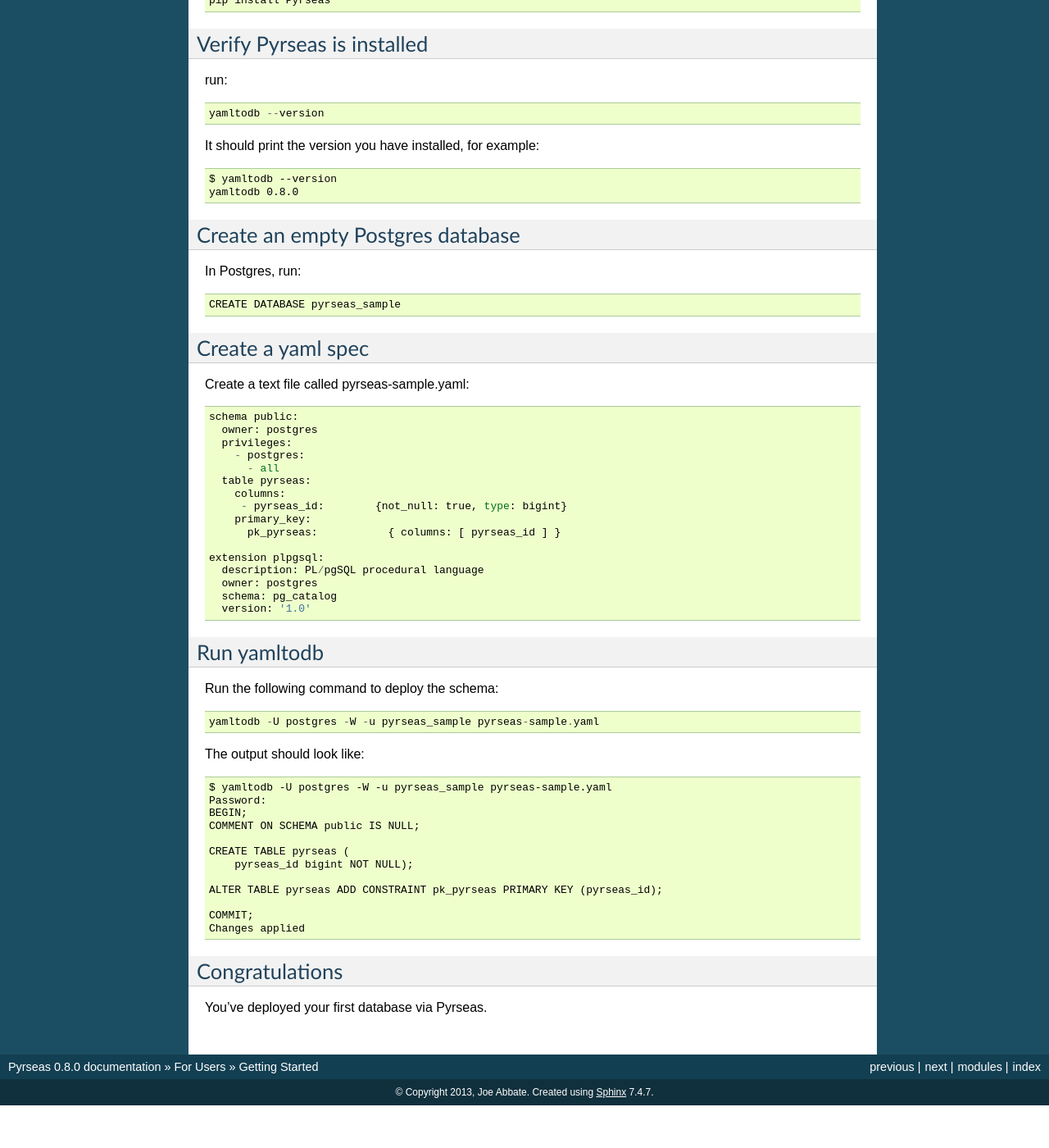
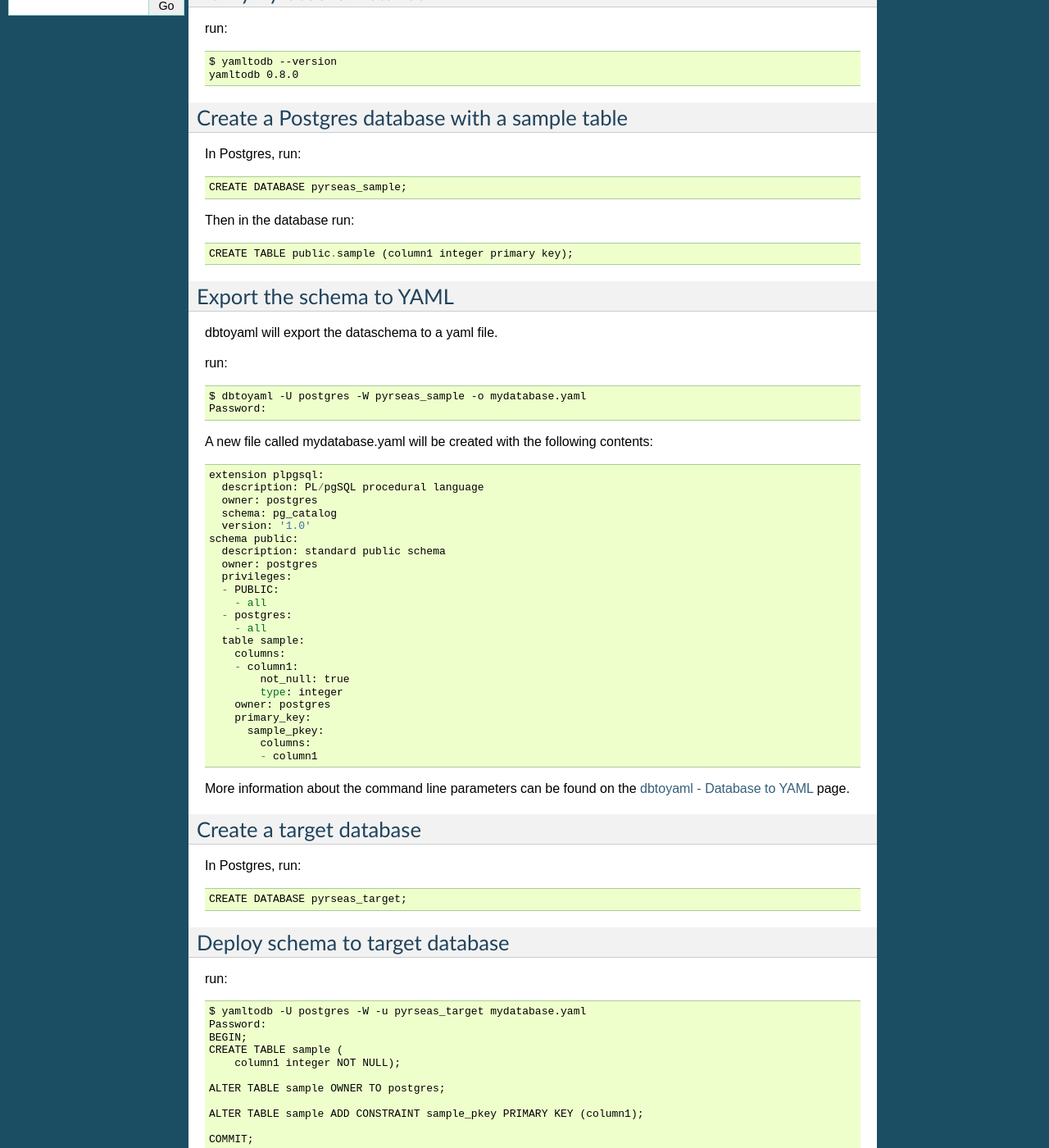
Before and after one commit to perseas/Pyrseas, a Sphinx documentation site: the page built from docs/user/gettingstarted.rst, in a window 1280 px wide and 1400 px high, scrolled down 562 px. Shown: the whole window at 82% size. Built offline with Sphinx 7.4.7, drawn with Linux system fonts in a browser that asks for light colours; before the commit the page ends 1910 px from its top, so only the background shows below that; some of the changed text lies outside the part shown.

Commit message:
Getting Started page

```diff
--- a/docs/user/gettingstarted.rst
+++ b/docs/user/gettingstarted.rst
@@ -8,18 +8,15 @@
 Install Postgres
 ~~~~~~~~~~~~~~~~
 
-Pyrseas provides tools for `Postgres <https://www.postgresql.org>`_,
-so you need **Postgres** to start with.  Pyrseas has been
-tested with PG 9.3, 9.4, 9.5, 9.6 and 10, and we'll certainly keep up
-with future releases.  Please refer to the `Postgres download page
-<https://www.postgresql.org/download>`_ to find a distribution for the
-various Linux, Unix and Windows platforms supported.
+Pyrseas has been
+tested with `Postgres <https://www.postgresql.org>`_ 9.3, 9.4, 9.5, 9.6 and 10,
+and we'll certainly keep up
+with future releases.
 
 Install Python
 ~~~~~~~~~~~~~~
 
-You will also need **Python**.  Pyrseas was originally developed using
-Python 2 and been tested with `Python <http://www.python.org>`_ 2.7,
+You will also need **Python**.  Pyrseas has been tested with `Python <http://www.python.org>`_ 2.7,
 but may also work under 2.6.  It has been ported to Python 3 and
 tested against versions from 3.2 through 3.6.  Python 3 is the
 preferred usage and development environment.  On Linux or \*BSD,
@@ -41,66 +38,154 @@
 
 run::
 
- yamltodb --version
-
-It should print the version you have installed, for example::
-
  $ yamltodb --version
  yamltodb 0.8.0
 
-Create an empty Postgres database
----------------------------------
+Create a Postgres database with a sample table
+----------------------------------------------
 
 In Postgres, run::
 
- CREATE DATABASE pyrseas_sample
+ CREATE DATABASE pyrseas_sample;
 
-Create a yaml spec
-------------------
+Then in the database run::
 
-Create a text file called pyrseas-sample.yaml::
+  CREATE TABLE public.sample (column1 integer primary key);
 
- schema public:
-   owner: postgres
-   privileges:
-     - postgres:
-       - all
-   table pyrseas:
-     columns:
-      - pyrseas_id:        {not_null: true, type: bigint}
-     primary_key:
-       pk_pyrseas:           { columns: [ pyrseas_id ] }
+Export the schema to YAML
+-------------------------
 
- extension plpgsql:
-   description: PL/pgSQL procedural language
-   owner: postgres
-   schema: pg_catalog
-   version: '1.0'
+dbtoyaml will export the dataschema to a yaml file.
 
+run::
 
-Run yamltodb
-------------
+  $ dbtoyaml -U postgres -W pyrseas_sample -o mydatabase.yaml
+  Password:
 
-Run the following command to deploy the schema::
+A new file called mydatabase.yaml will be created with the following contents::
 
- yamltodb -U postgres -W -u pyrseas_sample pyrseas-sample.yaml
+  extension plpgsql:
+    description: PL/pgSQL procedural language
+    owner: postgres
+    schema: pg_catalog
+    version: '1.0'
+  schema public:
+    description: standard public schema
+    owner: postgres
+    privileges:
+    - PUBLIC:
+      - all
+    - postgres:
+      - all
+    table sample:
+      columns:
+      - column1:
+          not_null: true
+          type: integer
+      owner: postgres
+      primary_key:
+        sample_pkey:
+          columns:
+          - column1
 
-The output should look like::
+More information about the
+command line parameters can be found on the :doc:`command-line/dbtoyaml` page.
 
- $ yamltodb -U postgres -W -u pyrseas_sample pyrseas-sample.yaml
- Password:
- BEGIN;
- COMMENT ON SCHEMA public IS NULL;
+Create a target database
+------------------------
 
- CREATE TABLE pyrseas (
-     pyrseas_id bigint NOT NULL);
+In Postgres, run::
 
- ALTER TABLE pyrseas ADD CONSTRAINT pk_pyrseas PRIMARY KEY (pyrseas_id);
+  CREATE DATABASE pyrseas_target;
 
- COMMIT;
- Changes applied
+Deploy schema to target database
+--------------------------------
+
+run::
+
+  $ yamltodb -U postgres -W -u pyrseas_target mydatabase.yaml
+  Password:
+  BEGIN;
+  CREATE TABLE sample (
+      column1 integer NOT NULL);
+
+  ALTER TABLE sample OWNER TO postgres;
+
+  ALTER TABLE sample ADD CONSTRAINT sample_pkey PRIMARY KEY (column1);
+
+  COMMIT;
+  Changes applied
+
+The above SQL statements have been executed on pyrseas_target and you will see
+the sample table in the pyrseas_target database.
+
+TODO put image here
+
+More information about the
+command line parameters can be found on the :doc:`command-line/yamltodb` page.
+
 
 Congratulations
 ---------------
 
 You've deployed your first database via Pyrseas.
+
+The real advantage of Pyrseas is incrementally upgrading your database.
+
+Incremental database upgrade
+-----------------------------
+
+In the *pyrseas_sample* dababase run::
+
+  ALTER TABLE public.sample ADD column2 text NULL;
+
+run dbtoyaml::
+
+  $ dbtoyaml -U postgres -W pyrseas_sample -o mydatabase.yaml
+  Password:
+
+This will overwrite mydatabase.yaml and the file will now contain:
+
+.. code-block:: YAML
+  :emphasize-lines: 19-20
+
+  extension plpgsql:
+    description: PL/pgSQL procedural language
+    owner: postgres
+    schema: pg_catalog
+    version: '1.0'
+  schema public:
+    description: standard public schema
+    owner: postgres
+    privileges:
+    - PUBLIC:
+      - all
+    - postgres:
+      - all
+    table sample:
+      columns:
+      - column1:
+          not_null: true
+          type: integer
+      - column2:
+          type: text
+      owner: postgres
+      primary_key:
+        sample_pkey:
+          columns:
+          - column1
+
+run::
+
+  $ yamltodb -U postgres -W -u pyrseas_target mydatabase.yaml
+  Password:
+  BEGIN;
+  ALTER TABLE sample
+      ADD COLUMN column2 text;
+
+  COMMIT;
+  Changes applied
+
+The new column has been incrementally added to the target database.
+
+TODO image to show column2
```
Also changed, not shown: docs/user/gettingstarted_pyrseas_target.png (added), docs/user/gettingstarted_pyrseas_target_column2.png (added).
